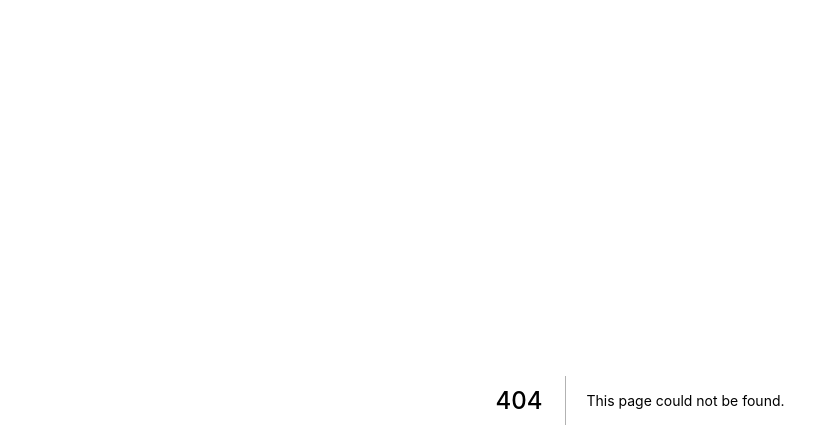
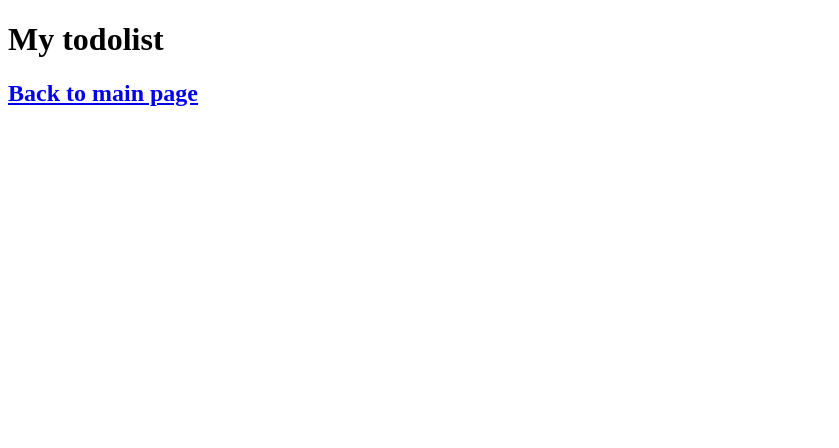
Before and after one commit to nayujin-dev/nextjs-todolist, a Next.js app: page /posts/Home in a window 1280 px wide. Before the commit this address had no page. Shown: the top 448 px of the page, without its empty margins (0-839 px from the left). Built offline with nearby package versions, Linux system fonts and the light colour scheme.

Commit message:
navigating between pages
css적용 전

```diff
--- /dev/null
+++ b/pages/posts/Home.js
@@ -0,0 +1,17 @@
+import Link from 'next/link'
+
+export default function Home() {
+    return (
+      <>
+        <h1>My todolist</h1>
+        <h2>
+          <Link href="/">
+            <a>Back to main page</a>
+          </Link>
+        </h2>
+      </>
+    )
+
+  }
+
+  //default로 내보내야함!
```
Also changed, not shown: pages/index.js (+6 -1 lines).
